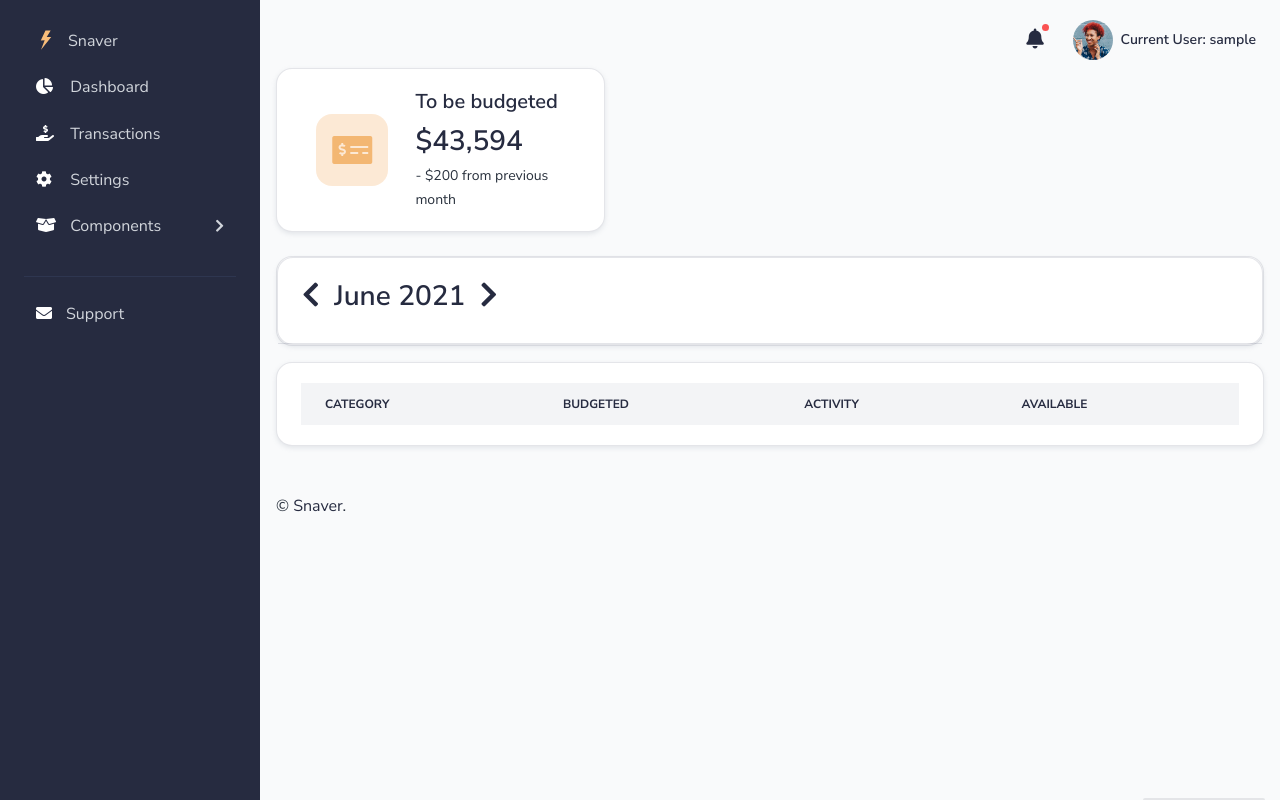
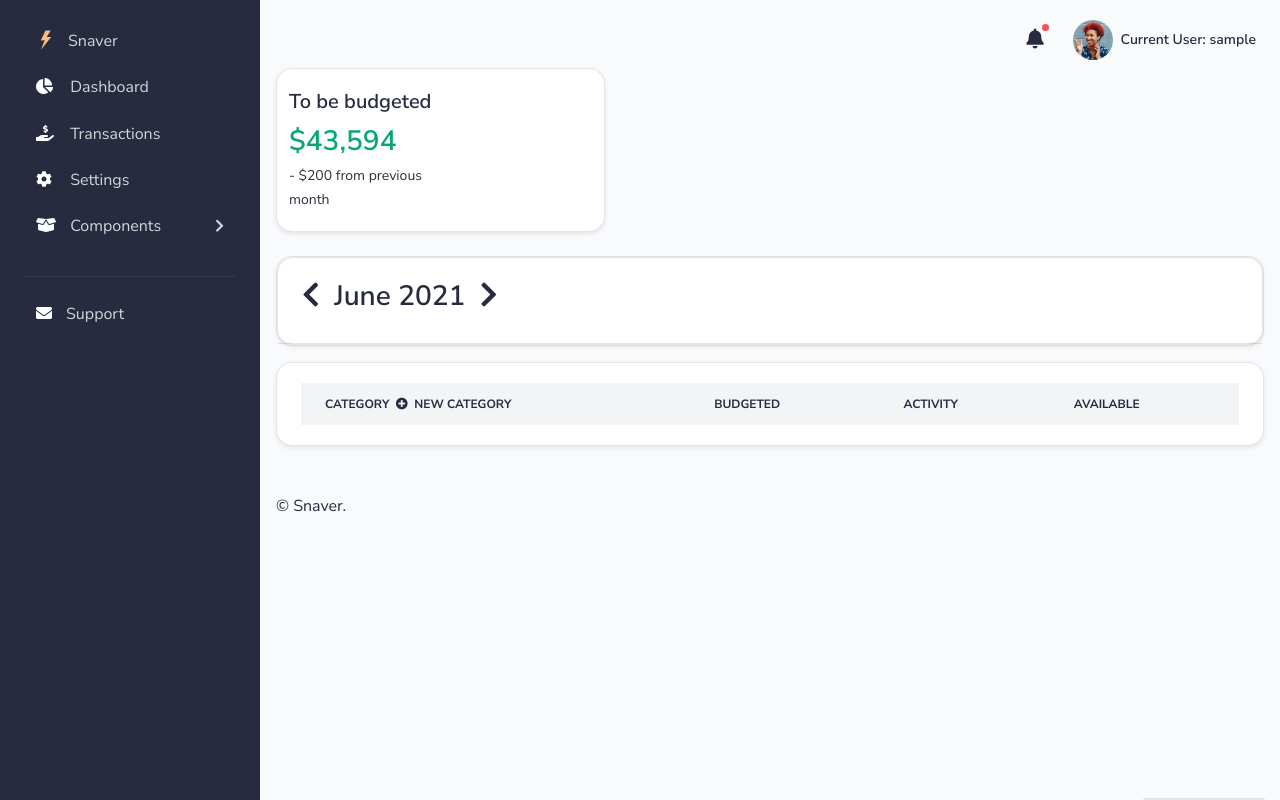
Before and after one commit to infoshareacademy/jpydzr2-snaver-django, a Django app: page /budget in a window 1280 px wide. Run offline with Django 3.2, Linux system fonts and the light colour scheme; the visitor is signed in with stand-in values (Sample User, id 1); data that the repository does not hold is empty; some libraries are stand-ins or nearby versions.

Commit message:
not fully working yet

```diff
--- a/project/templates/budget.html
+++ b/project/templates/budget.html
@@ -11,15 +11,11 @@
     <div class="col-12 col-sm-6 col-xl-4 mb-4">
         <div class="card border-light shadow-sm">
             <div class="card-body">
-                <div class="row d-block d-xl-flex align-items-center">
-                    <div class="col-12 col-xl-5 text-xl-center mb-3 mb-xl-0 d-flex align-items-center justify-content-xl-center">
-                        <div class="icon icon-shape icon-md icon-shape-secondary rounded mr-4"><span
-                                class="fas fa-money-check-alt"></span></div>
-                    </div>
+                <div class="row d-block d-xl-flex align-items-center ml-3">
                     <div class="col-12 col-xl-7 px-xl-0">
                         <div class="d-none d-sm-block">
                             <h2 class="h5">To be budgeted</h2>
-                            <h3 class="mb-1">$43,594</h3>
+                            <h3 class="mb-1 text-success">$43,594</h3>
                         </div>
                         <small>- $200 from previous month</small>
                     </div>
@@ -55,22 +51,22 @@
             <div class="card border-light shadow-sm">
                 <div class="card-body">
                     <div class="table-responsive">
-                    <table class="table table-centered table-nowrap mb-0 rounded table-hover">
-                        <thead class="thead-light">
+                    <table class="table table-centered table-nowrap mb-0 rounded table-hover" id="budget-table">
+                        <thead class="thead-light mb-5">
                             <tr>
-                                <th class="border-0">Category</th>
+                                <th class="border-0">Category&nbsp;&nbsp;<span class="new-category new-cat"><span class="fas fa-plus-circle"></span>&nbsp;&nbsp;new category</span></th>
                                 <th class="border-0">Budgeted</th>
                                 <th class="border-0">Activity</th>
                                 <th class="border-0">Available</th>
                             </tr>
                         </thead>
-                        <tbody>
+                        <tbody class="mt-5">
                         {% for details in object_list %}
                             {% if details.1 %}
                                 <tr class="">
-                                    <td class="" colspan="4"><span class="h6">
-                                        {{ details.0.subcategory.category.name }}
-                                    </span></td>
+                                    <td class="" colspan="4" data-id="{{ details.0.subcategory.category.id }}">
+                                        {{ details.0.subcategory.category.name }} <span data-type="new-subcategory" class="ml-5 new-subcategory new-sub fas fa-plus-circle"></span>
+                                    </td>
                                 </tr>
                             {% endif %}
                             <tr>
@@ -108,9 +104,53 @@
 {% block javascripts %}
     <script>
         $(document).ready(function() {
+
+            let chosen_row;
+
+            $(document).on("click", ".new-category", function () {
+                let markup = '<input type="text" tabindex="0" class="input-data-new-cat form-control m-3">';
+                let tableBody = $("#budget-table");
+                $(this).removeClass("new-category");
+                tableBody.prepend(markup);
+                $('.input-data-new-cat').focus();
+            });
+
+            $(document).on("blur", ".input-data-new-cat", function (){
+                 $(this).remove();
+                 $("#new-cat").addClass("new-category");
+            });
+
+            $(document).on("click", ".new-subcategory", function () {
+                let markup = '<input type="text" data-type="new-subcategory" tabindex="0" class="input-data-new-subcat form-control m-3">';
+                let row = $(this).closest("tr");
+                chosen_row = $(this).parent("td");
+                $(this).removeClass("new-subcategory");
+                $(this).addClass("selected");
+                $(markup).insertAfter(row);
+                $('.input-data-new-subcat').focus();
+            });
+
+            $(document).on("blur", ".input-data-new-subcat", function (){
+                let td = $(this).closest("td");
+                let id = chosen_row.data('id');
+                let type = $(this).data("type");
+                let value = $(this).val();
+                console.log(value);
+                 $(this).remove();
+                 $(".new-sub").addClass("new-subcategory");
+                 sendToServer(id, value, type);
+            });
+
             $(document).on("click", ".editable", function () {
                 let value = $(this).text()
-                let input = '<input type="text" tabindex="0" class="input-data form-control" value="'+value+'">';
+                let td = $(this).parent("td");
+                let type = td.data('type')
+                let input;
+                if (type === 'budgeted-amount') {
+                    input = '<input type="text" tabindex="0" class="input-data form-control" value="'+value+'">';
+                } else {
+                    input = '<input type="text" tabindex="0" class="input-data form-control" value="'+value+'">';
+               }
                 $(this).html(input);
                 $(this).removeClass("editable");
                 $('.input-data').focus();
@@ -118,7 +158,7 @@
 
             $(document).on("keypress", ".input-data", function (e){
                 let key= e.which;
-                if (key== 13) {
+                if (key === 13) {
                     console.log("lost focus");
                     let value = $(this).val();
                     let td = $(this).parent("td");
@@ -145,7 +185,7 @@
             function sendToServer(id, value, type) {
                 console.log(id);
                 console.log(value);
-                console.log(type);
+                console.log('type= ' + type);
 
                 $.ajax({
                     url: "update-category",
--- a/snaver/views.py
+++ b/snaver/views.py
@@ -21,6 +21,7 @@ from snaver.forms import TransactionCreateForm
 from snaver.helpers import next_month
 from snaver.helpers import prev_month
 from snaver.models import Subcategory
+from snaver.models import Category
 from snaver.models import SubcategoryDetails
 from snaver.models import Transaction
 
@@ -224,4 +225,12 @@ def update_category(request):
         subcategory.budgeted_amount = value
         subcategory.save()
 
+    if type == 'new-subcategory':
+        print("jestem tutaj")
+        category = Category.objects.get(id=id)
+        print(category)
+        subcategory = Subcategory(name=value, category=category)
+        print(subcategory)
+        subcategory.save()
+
     return JsonResponse({"success": "Object updated"})
```
